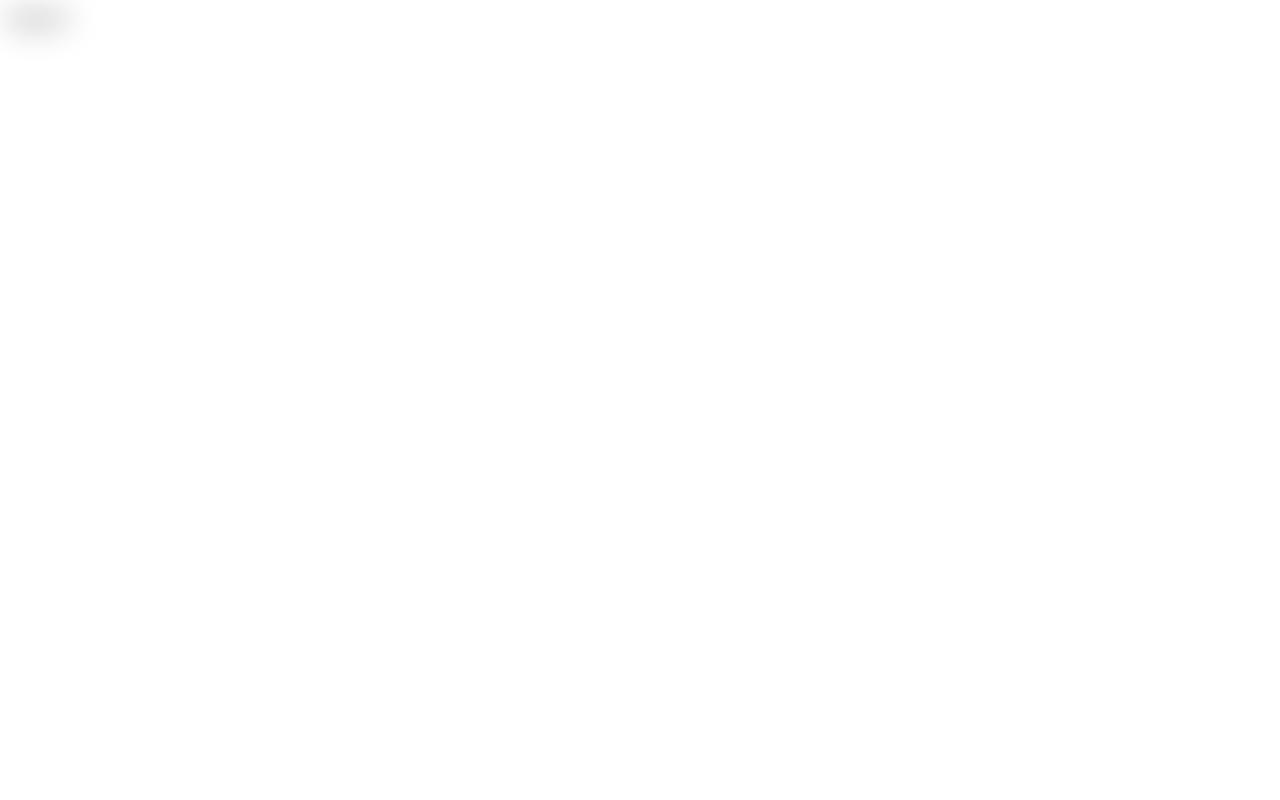
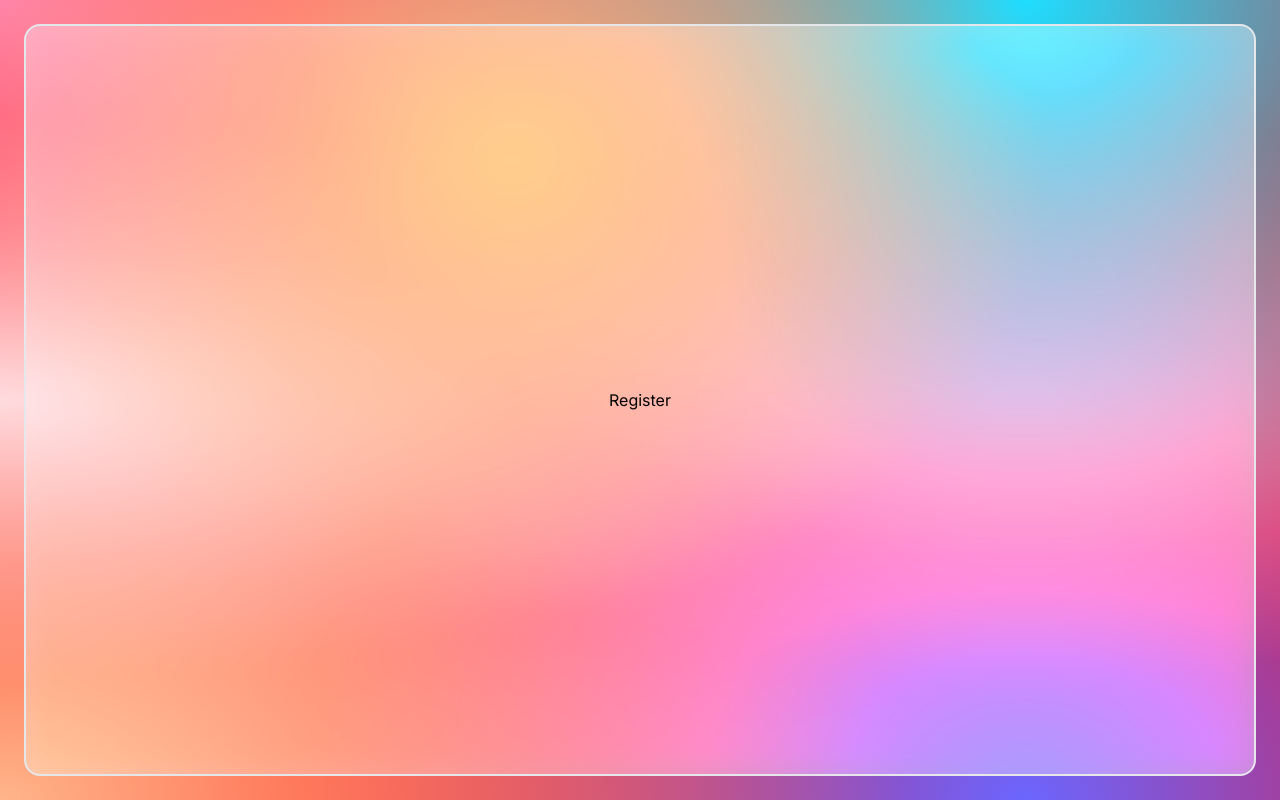
Before and after one commit to OkoloJohnbosco/fullstack-next-app, a Next.js app: page /register in a window 1280 px wide. Built offline with nearby package versions, Linux system fonts and the light colour scheme.

Commit message:
feat: created glass pane components

```diff
--- a/app/(auth)/layout.tsx
+++ b/app/(auth)/layout.tsx
@@ -1,6 +1,7 @@
 import GlassPane from "@/components/glass-pane";
 import "@/styles/global.css";
 import { Inter } from "next/font/google";
+import styles from "./page.module.css";
 
 const inter = Inter({ subsets: ["latin"] });
 
--- /dev/null
+++ b/app/(dashboard)/home/page.tsx
@@ -0,0 +1,7 @@
+import React from "react";
+
+function Home() {
+  return <div>Home</div>;
+}
+
+export default Home;
--- a/package.json
+++ b/package.json
@@ -32,8 +32,10 @@
     "typescript": "4.9.5"
   },
   "devDependencies": {
+    "autoprefixer": "^10.4.13",
+    "postcss": "^8.4.21",
     "prisma": "4.6.1",
-    "tailwindcss": "3.2.4",
+    "tailwindcss": "^3.2.7",
     "ts-node": "10.9.1",
     "tsconfig-paths": "4.1.1"
   }
--- /dev/null
+++ b/postcss.config.js
@@ -0,0 +1,6 @@
+module.exports = {
+  plugins: {
+    tailwindcss: {},
+    autoprefixer: {},
+  },
+}
--- a/styles/global.css
+++ b/styles/global.css
@@ -1,3 +1,46 @@
+@tailwind base;
+@tailwind components;
+@tailwind utilities;
+
+@layer base {
+    [data-nextjs-scroll-focus-boundary] {
+        display: contents;
+    }
+}
+
+* {
+    box-sizing: border-box;
+    padding: 0;
+    margin: 0;
+}
+
+.rainbow-mesh {
+    background-color: hsla(0, 100%, 50%, 1);
+    background-image: radial-gradient(at 40% 20%,
+            hsla(28, 100%, 74%, 1) 0px,
+            transparent 50%), radial-gradient(at 80% 0%, hsla(189, 100%, 56%, 1) 0px, transparent 50%),
+        radial-gradient(at 0% 50%, hsla(355, 100%, 93%, 1) 0px, transparent 50%),
+        radial-gradient(at 80% 50%, hsla(340, 100%, 76%, 1) 0px, transparent 50%),
+        radial-gradient(at 0% 100%, hsla(22, 100%, 77%, 1) 0px, transparent 50%),
+        radial-gradient(at 80% 100%, hsla(242, 100%, 70%, 1) 0px, transparent 50%),
+        radial-gradient(at 0% 0%, hsla(343, 100%, 76%, 1) 0px, transparent 50%);
+}
+
+.candy-mesh {
+    background-color: #ff99ee;
+    background-image: radial-gradient(at 99% 6%,
+            hsla(195, 69%, 67%, 1) 0px,
+            transparent 50%), radial-gradient(at 55% 88%, hsla(189, 74%, 69%, 1) 0px, transparent 50%),
+        radial-gradient(at 53% 27%, hsla(271, 78%, 63%, 1) 0px, transparent 50%),
+        radial-gradient(at 89% 89%, hsla(317, 89%, 70%, 1) 0px, transparent 50%),
+        radial-gradient(at 35% 44%, hsla(337, 92%, 61%, 1) 0px, transparent 50%);
+}
+
 .glass {
-    filter: blur(16px) saturate(200%);
+    backdrop-filter: blur(16px) saturate(180%);
+    background-color: rgba(255, 255, 255, 0.4);
 }
+
+[data-nextjs-scroll-focus-boundary] {
+    display: contents;
+}
--- /dev/null
+++ b/tailwind.config.js
@@ -0,0 +1,16 @@
+/** @type {import('tailwindcss').Config} */
+module.exports = {
+  content: [
+    "./app/**/*.{js,ts,jsx,tsx}", // Note the addition of the `app` directory.
+    "./pages/**/*.{js,ts,jsx,tsx}",
+    "./components/**/*.{js,ts,jsx,tsx}",
+  ],
+  theme: {
+    extend: {
+      fontFamily: {
+        sans: ["var(--font-inter)"],
+      },
+    },
+  },
+  plugins: [],
+};
--- a/tsconfig.json
+++ b/tsconfig.json
@@ -29,6 +29,6 @@
       "@/*": ["./*"]
     }
   },
-  "include": ["next-env.d.ts", "**/*.ts", "**/*.tsx", ".next/types/**/*.ts"],
+  "include": ["next-env.d.ts", "**/*.ts", "**/*.tsx", ".next/types/**/*.ts", "tailwind.config.js"],
   "exclude": ["node_modules"]
 }
```
Also changed, not shown: 1 other file (tests, documents, lock files or other folders).
